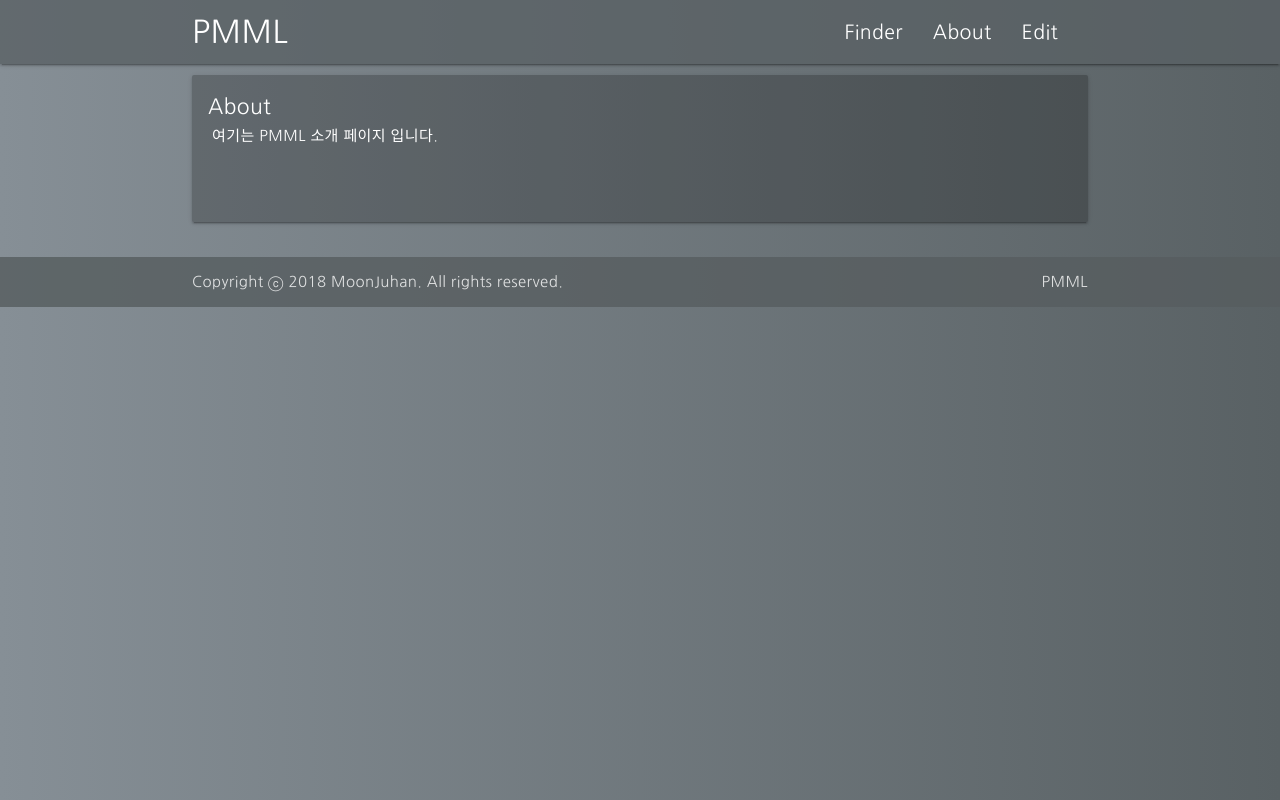
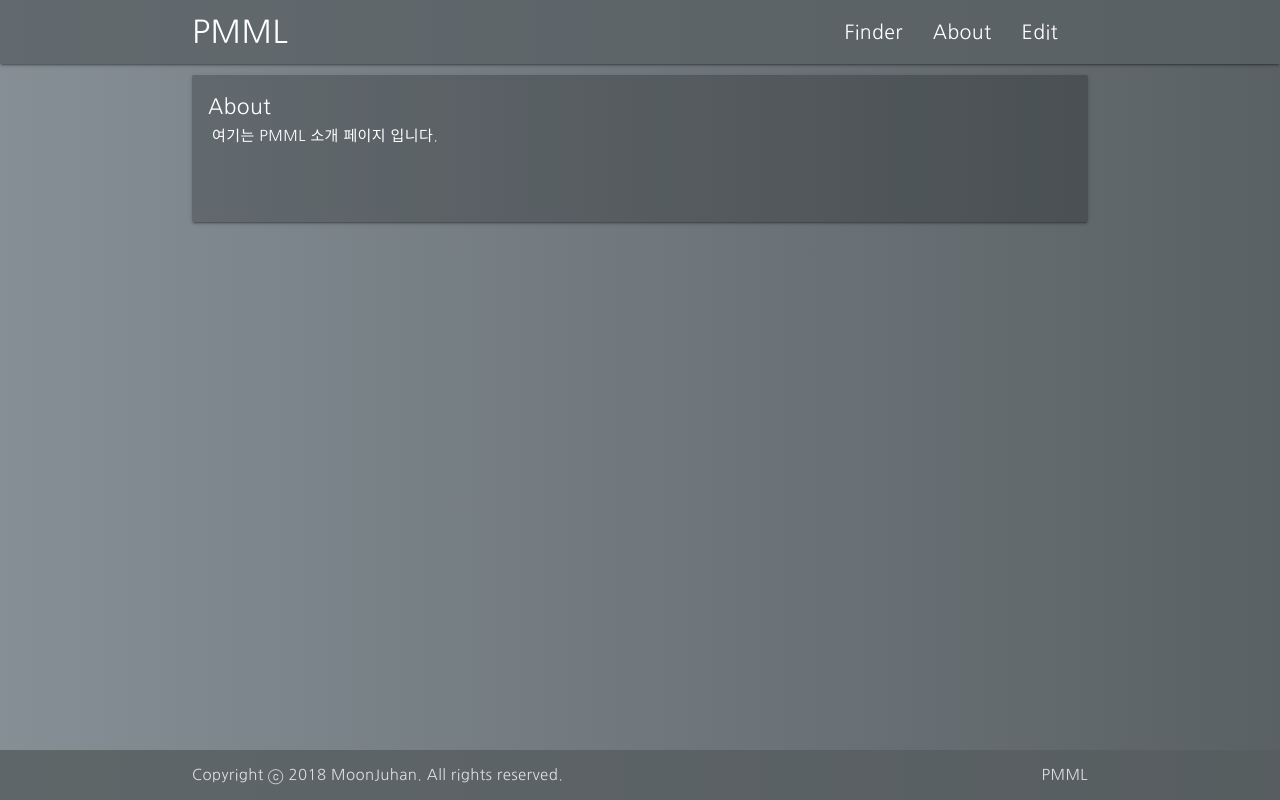
Before and after one commit to MoonJuhan/pmml, a PHP site: page /home/about in a window 1280 px wide. Run offline with PHP 8.4, Linux system fonts and the light colour scheme; some libraries are stand-ins or nearby versions.

Commit message:
fix - Sticky Footer 적용 및 태그 구조 정리

```diff
--- a/application/views/_templates/footer.php
+++ b/application/views/_templates/footer.php
@@ -1,4 +1,4 @@
-    </div>
+
 </div>
 <footer class="page-footer">
   <div class="footer-copyright">
@@ -10,6 +10,7 @@
 </footer>
 
 </body>
+<!-- Finder JS -->
 <script src="<?php echo URL; ?>public/js/finder.js"></script>
 
 <!-- template for the modal component -->
--- a/application/views/_templates/header.php
+++ b/application/views/_templates/header.php
@@ -62,5 +62,3 @@
 				</ul>
 			</div>
 		</header>
-
-		<div class="container">
--- a/application/views/about/intro.php
+++ b/application/views/about/intro.php
@@ -1,3 +1,5 @@
+<div class="container">
+
   <div class="row contents">
     <div class="col l12 m12 s12">
       <div class="customcard">
@@ -7,3 +9,6 @@
         </div>
       </div>
     </div>
+  </div>
+
+</div>
--- a/application/views/home/index.php
+++ b/application/views/home/index.php
@@ -1,4 +1,7 @@
+<div class="container">
+
   <div class="row contents">
+
     <div class="col l3 m3 s12">
       <div id="inputCard" class="customcard">
         <span class="cardTitle">입력</span>
@@ -122,4 +125,5 @@
   </div>
 
   <iframe id="googlesheet" src="https://docs.google.com/spreadsheets/d/e/2PACX-1vQquO5M8p9wZZZGKpHRW5kUM_6BRZxxtFiVjiXIMzqmjarCmx4H9tcHVYNiZsJinCKZIX0XDn8AsiXk/pubhtml/sheet?headers=false&gid=0"></iframe>
+
 </div>
--- a/public/css/MainStyleSheet.css
+++ b/public/css/MainStyleSheet.css
@@ -9,10 +9,16 @@ body {
 	letter-spacing: 0.4px;
 	font-family: 'Nanum Gothic', sans-serif;
 	height: inherit;
+
+	display: flex;
+	min-height: 100vh;
+	flex-direction: column;
+
 }
 
 #app {
 	color: white;
+	flex: 1 0 auto;
 }
 
 /* Header */
@@ -236,9 +242,3 @@ body {
 	background-color: rgba(90, 98, 101, 0.8) !important;
 	padding-top: 0px !important;
 }
-
-@media screen and (min-width: 600px) {
-	#app {
-		height: calc(100vh - 50px);
-	}
-}
```
Lines whose indentation alone changed are shown as unchanged.
